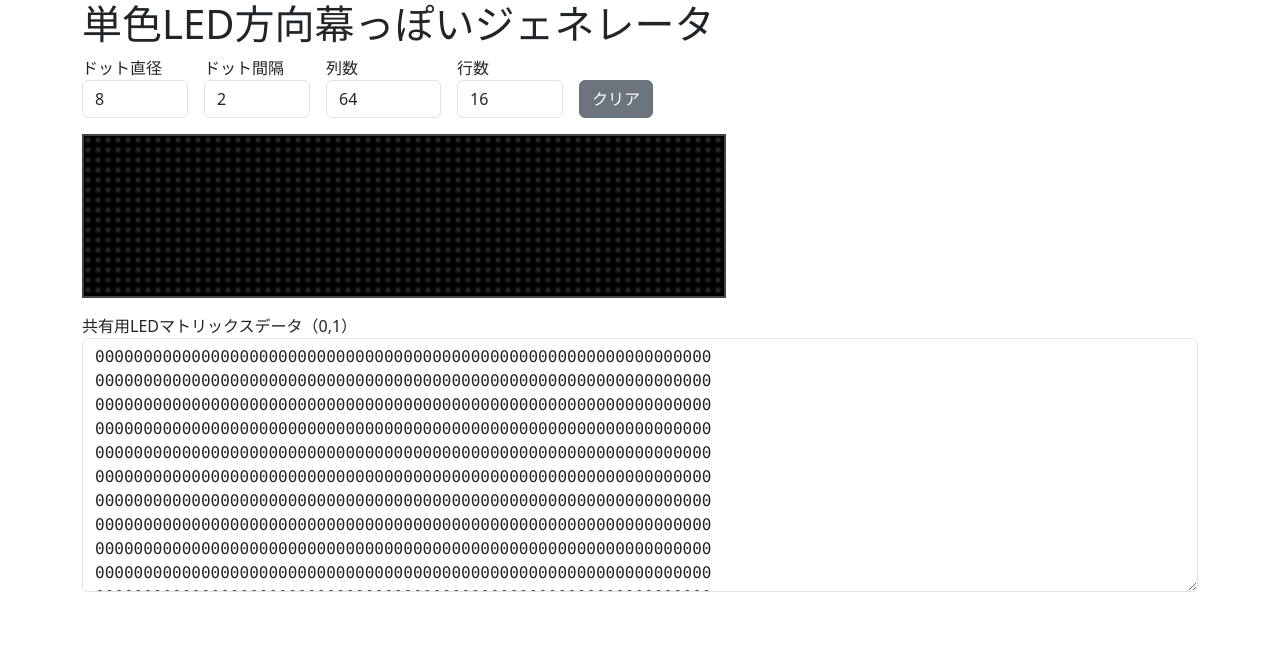
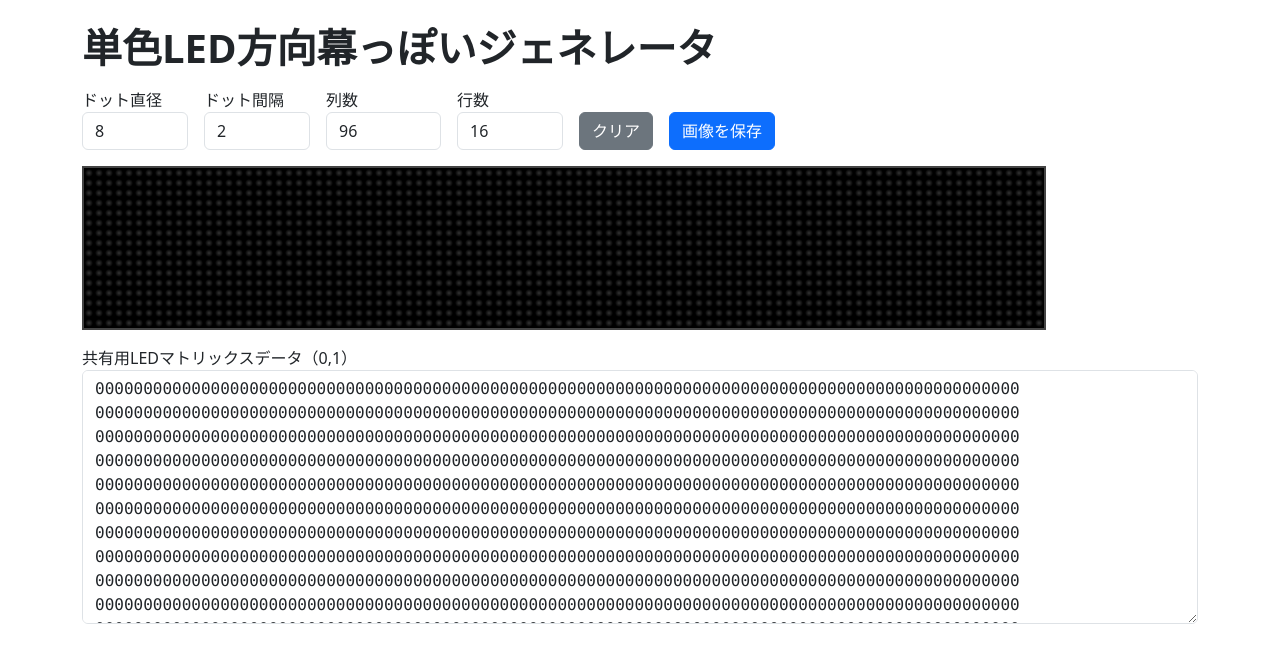
Before and after one commit to windyakin/direction-led-simulator, a Vue app: page / in a window 1280 px wide. Shown: the top 662 px of the page. Built offline with nearby package versions, Linux system fonts and the light colour scheme.

Commit message:
更に調整

```diff
--- a/src/App.vue
+++ b/src/App.vue
@@ -3,7 +3,7 @@ import { onMounted, watch, ref, reactive } from "vue";
 
 const dotSize = ref(8);
 const gap = ref(2);
-const cols = ref(64);
+const cols = ref(96);
 const rows = ref(16);
 
 // 2 次元配列（反応性）
@@ -63,13 +63,15 @@ ensureGridSize();
 // ---- ドット画像のプリレンダ ----
 let imgOn: HTMLCanvasElement, imgOff: HTMLCanvasElement;
 const makeDotImg = (lit: boolean) => {
+  const s = skip(); // 1セルのサイズ（ドット＋gap）
   const r = dotSize.value / 2;
-  const s = dotSize.value;
   const off = document.createElement('canvas');
   off.width = off.height = s;
   const ctx = off.getContext('2d');
   if (!ctx) throw new Error('Canvas context not available');
-  const g = ctx.createRadialGradient(r, r, 0, r, r, r);
+  const cx = s / 2;
+  const cy = s / 2;
+  const g = ctx.createRadialGradient(cx, cy, 0, cx, cy, r);
   if (lit) {
     g.addColorStop(0, '#ffb030');
     g.addColorStop(0.7, '#d37e00');
@@ -83,10 +85,11 @@ const makeDotImg = (lit: boolean) => {
     ctx.fillStyle = g;
   }
   ctx.beginPath();
-  ctx.arc(r, r, r, 0, Math.PI * 2);
+  ctx.arc(cx, cy, r, 0, Math.PI * 2);
   ctx.fill();
   return off;
 };
+
 const updateDotImgs = () => { imgOff = makeDotImg(false); imgOn = makeDotImg(true); };
 
 // ---- 描画 ----
@@ -100,6 +103,8 @@ const render = () => {
   canvas.value.height = rows.value * s;
   if (!c) return;
   c.clearRect(0, 0, canvas.value.width, canvas.value.height);
+  c.fillStyle = "#000";
+  c.fillRect(0, 0, canvas.value.width, canvas.value.height);
   for (let y = 0; y < rows.value; y++) {
     for (let x = 0; x < cols.value; x++) {
       c.drawImage(grid[y][x] ? imgOn : imgOff, x * s, y * s);
@@ -155,6 +160,16 @@ const clear = () => {
   scheduleRender();
 };
 
+// ---- 画像保存 ----
+const downloadImage = () => {
+  const el = canvas.value;
+  const url = el.toDataURL("image/png");
+  const a = document.createElement("a");
+  a.href = url;
+  a.download = "led-matrix.png";
+  a.click();
+};
+
 // ---- ライフサイクル ----
 onMounted(() => {
   updateDotImgs();
@@ -165,7 +180,7 @@ onMounted(() => {
 });
 
 // ---- ウォッチャ ----
-watch(dotSize, () => { updateDotImgs(); scheduleRender(); });
+watch([dotSize, gap], () => { updateDotImgs(); scheduleRender(); });
 watch([rows, cols], () => { ensureGridSize(); scheduleRender(); });
 
 </script>
@@ -173,17 +188,16 @@ watch([rows, cols], () => { ensureGridSize(); scheduleRender(); });
 <template>
   <div class="container">
     <div class="row">
-      <div class="col">
-        <h1>
+      <div class="col my-4">
+        <h1 class="fw-bold mb-3">
           単色LED方向幕っぽいジェネレータ
         </h1>
-
         <div class="d-flex flex-wrap align-items-end mb-3 gap-3">
           <label>ドット直径
             <input type="number" v-model.number="dotSize" min="2" max="20" class="form-control" />
           </label>
           <label>ドット間隔
-            <input type="number" v-model.number="gap" min="2" max="20" class="form-control">
+            <input type="number" v-model.number="gap" min="0" max="20" class="form-control">
           </label>
           <label>列数
             <input type="number" v-model.number="cols" min="8" max="128" class="form-control"/>
@@ -192,6 +206,7 @@ watch([rows, cols], () => { ensureGridSize(); scheduleRender(); });
             <input type="number" v-model.number="rows" min="4" max="64" class="form-control"/>
           </label>
           <button @click="clear" class="btn btn-secondary">クリア</button>
+          <button @click="downloadImage" class="btn btn-primary">画像を保存</button>
         </div>
         <canvas ref="canvas"></canvas>
         <div class="mt-3">
```
